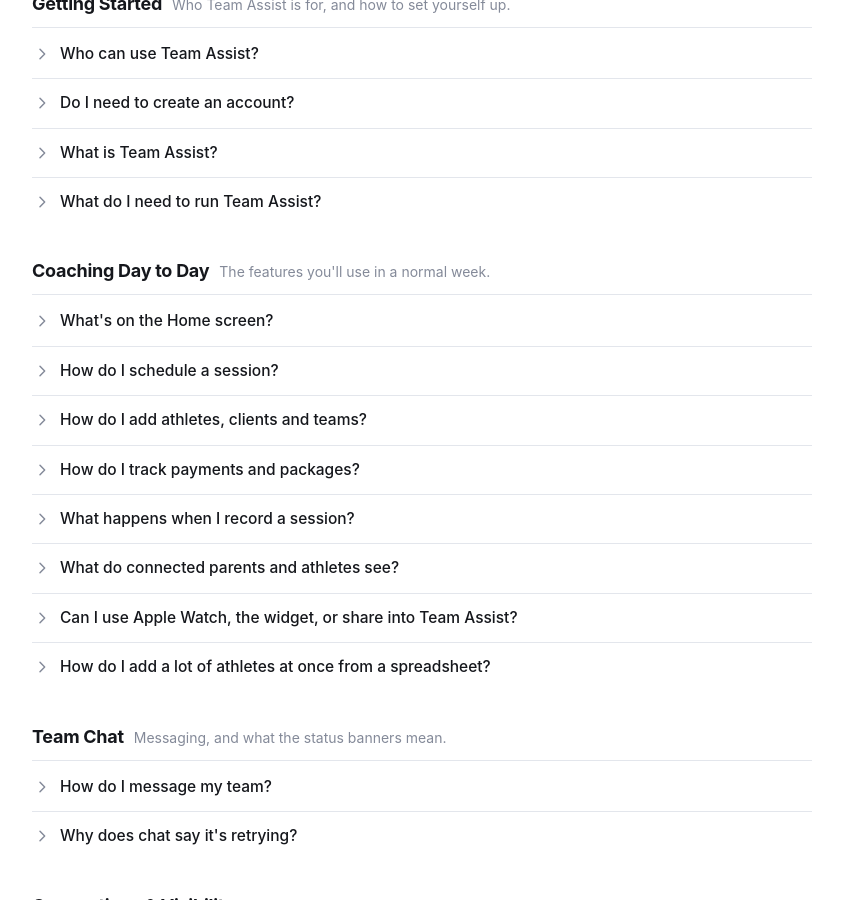
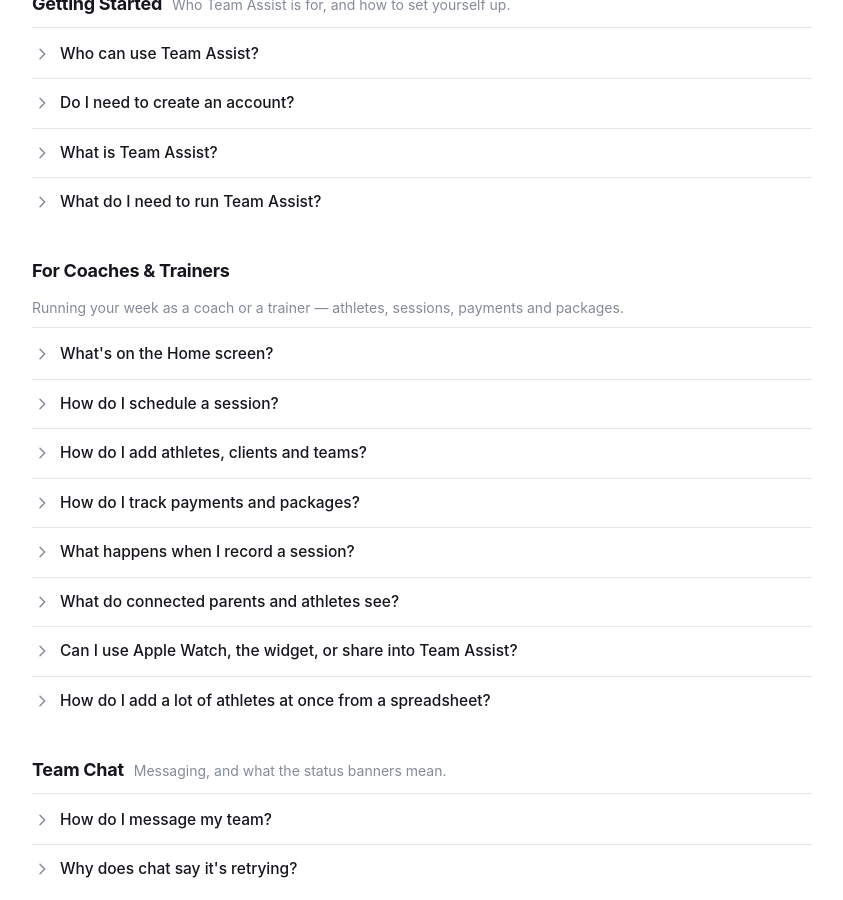
Before and after one commit to mytombrown/team-assist-help, a Jekyll site: the page built from index.html, in a window 1280 px wide and 900 px high, scrolled down 315 px. Shown: the whole window, without its empty margins (218-1061 px from the left). Built offline with Jekyll 4.4.1, drawn with Linux system fonts in a browser that asks for light colours.

Commit message:
Help: name the section For Coaches & Trainers (Tom: no trainer section)
Co-Authored-By: Claude Opus 5.5 <noreply@anthropic.com>

```diff
--- a/_config.yml
+++ b/_config.yml
@@ -31,8 +31,8 @@ help_categories:
     title: Getting Started
     blurb: Who Team Assist is for, and how to set yourself up.
   - id: coaching
-    title: Coaching Day to Day
-    blurb: The features you'll use in a normal week.
+    title: For Coaches & Trainers
+    blurb: Running your week as a coach or a trainer — athletes, sessions, payments and packages.
   - id: chat
     title: Team Chat
     blurb: Messaging, and what the status banners mean.
```
